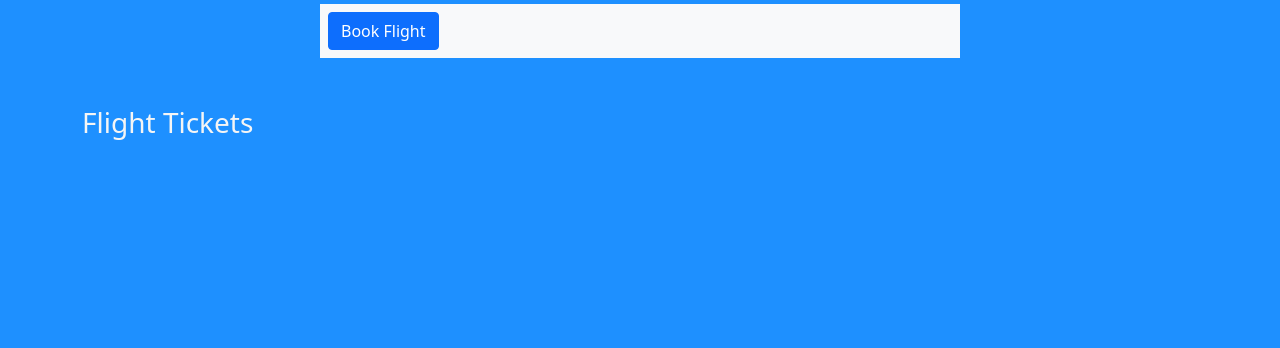
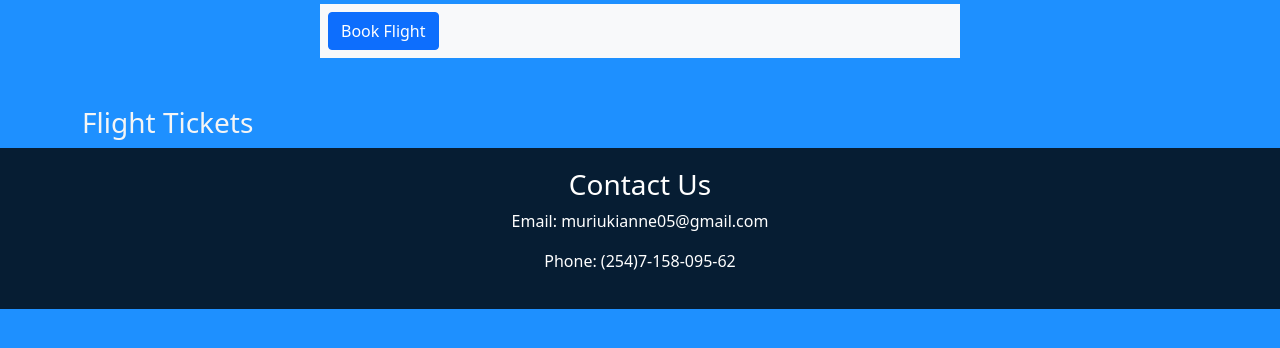
Before and after one commit to muriukianne/PHASE-1-PROJECT, a plain HTML site: page index.html in a window 1280 px wide. Shown: the part 94-442 px from the top of the page. Drawn offline with nearby package versions, Linux system fonts and the light colour scheme; no server answers.

Commit message:
Phase 1 project - Airline Website

```diff
--- a/index.html
+++ b/index.html
@@ -158,6 +158,16 @@
      </div>
    </div>
 
+   <div class="content">
+    <footer class="footer">
+        <div class="contact-details" id="contact">
+            <h3>Contact Us</h3>
+            <p>Email: muriukianne05@gmail.com</p>
+            <p>Phone: (254)7-158-095-62</p>
+        </div>
+    </footer>
+    </div>
+
 
 <script src="https://cdn.jsdelivr.net/npm/bootstrap@5.1.3/dist/js/bootstrap.bundle.min.js" integrity="sha384-ka7Sk0Gln4gmtz2MlQnikT1wXgYsOg+OMhuP+IlRH9sENBO0LRn5q+8nbTov4+1p" crossorigin="anonymous"></script>
 <script src="./index.js"></script>
--- a/style.css
+++ b/style.css
@@ -17,3 +17,13 @@ body{
     font-weight: bolder;
     color: black;
 }
+
+.footer {
+    background-color: rgba(0, 0, 0, 0.8);
+    color: white;
+    padding: 20px;
+    text-align: center;
+    position: relative;
+    bottom: 0;
+    width: 100%;
+}
```
